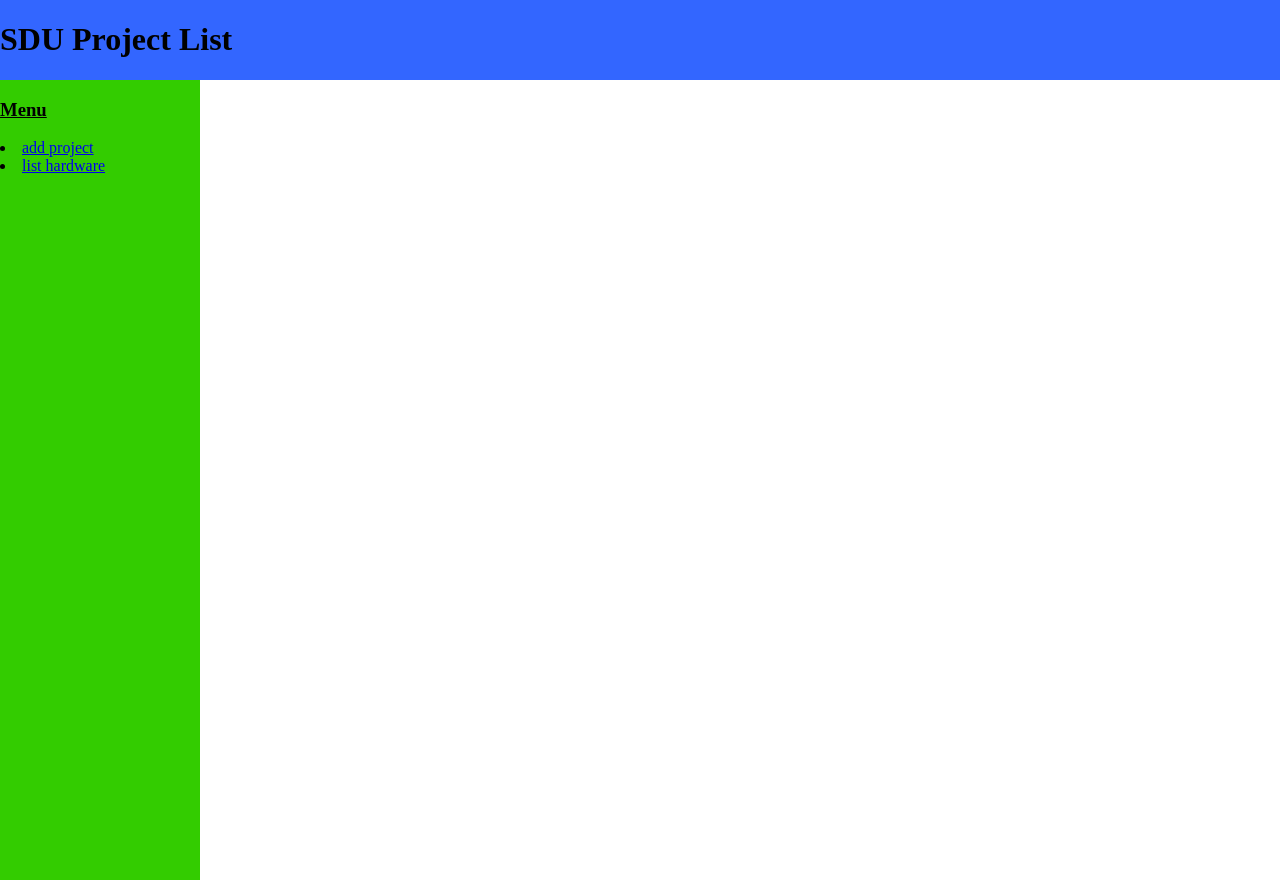
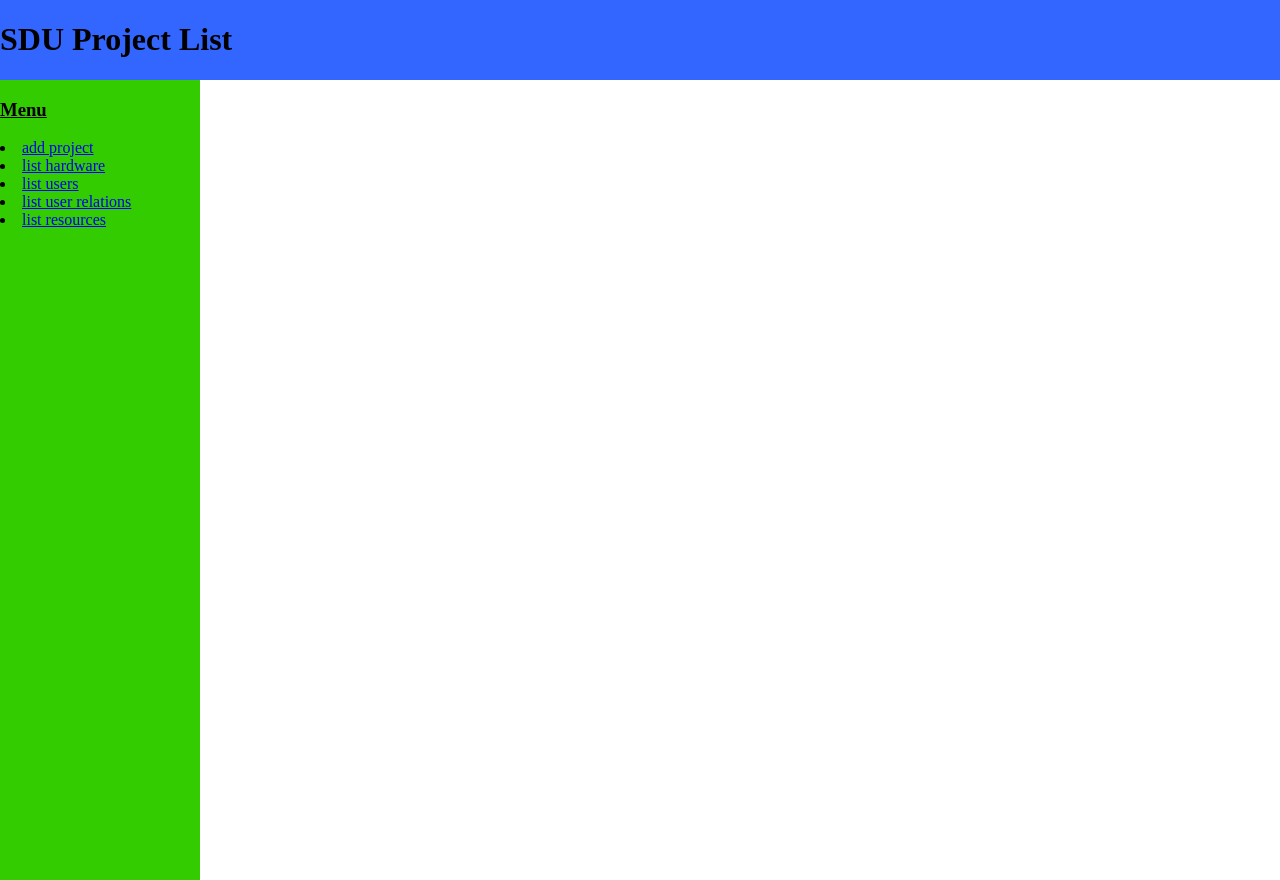
Before and after one commit to aravindtsa/sdu-projects, a Django app: template inventory/templates/list-project.html in a window 1280 px wide. Run offline with Django 3.2, Linux system fonts and the light colour scheme; the template is opened without the code that fills it, so the values that code supplies are empty.

Commit message:
Fixed some views issue & added in full menus for project/hardware

```diff
--- a/inventory/templates/list-hardware.html
+++ b/inventory/templates/list-hardware.html
@@ -23,6 +23,12 @@
 					<a href="{% url "new-hardware" %}">add hardware</a>
 				</li><li>
 					<a href="{% url "list-project" %}">project list</a>
+				</li><li>
+					<a href="{% url "list-user" %}">user list</a>
+				</li><li>
+					<a href="{% url "list-userrel" %}">user relation list</a>
+				</li><li>
+					<a href="{% url "list-resources" %}">resources list</a>
 				</li>
 			</div>
 		</div>
--- a/inventory/templates/list-project.html
+++ b/inventory/templates/list-project.html
@@ -23,6 +23,12 @@
 					<a href="{% url "new-project" %}">add project</a>
 				</li><li>
 					<a href="{% url "list-hardware" %}">list hardware</a>
+				</li><li>
+					<a href="{% url "list-user" %}">list users</a>
+				</li><li>
+					<a href="{% url "list-userrel" %}">list user relations</a>
+				</li><li>
+					<a href="{% url "list-resources" %}">list resources</a>
 				</li>
 			</div>
 		</div>
--- a/inventory/views.py
+++ b/inventory/views.py
@@ -63,7 +63,7 @@ class ListUserRelView(ListView):
     template_name = 'list-userrel.html'
 
 
-class ListResourceView(ListView):
+class ListResourcesView(ListView):
     model = Resources
     template_name = 'list-resources.html'
 
```
Also changed, not shown: 2 other files.
